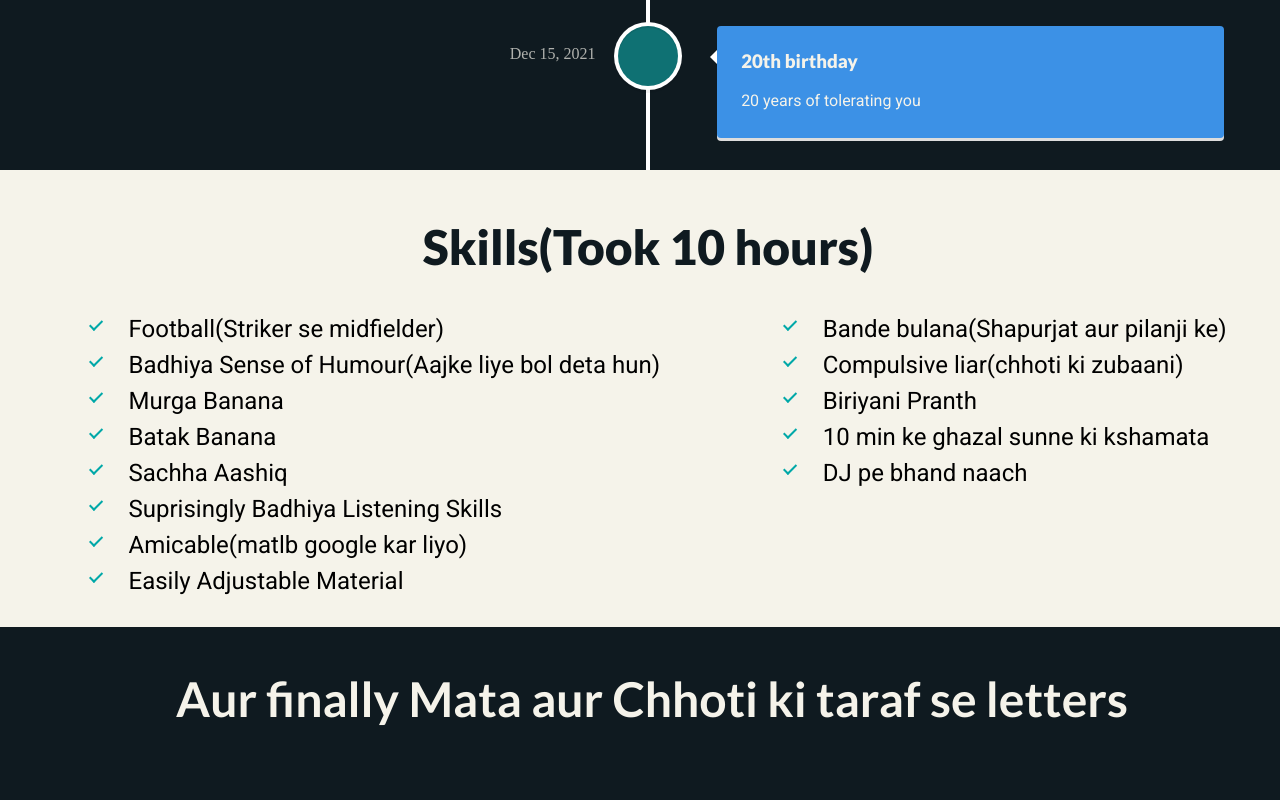
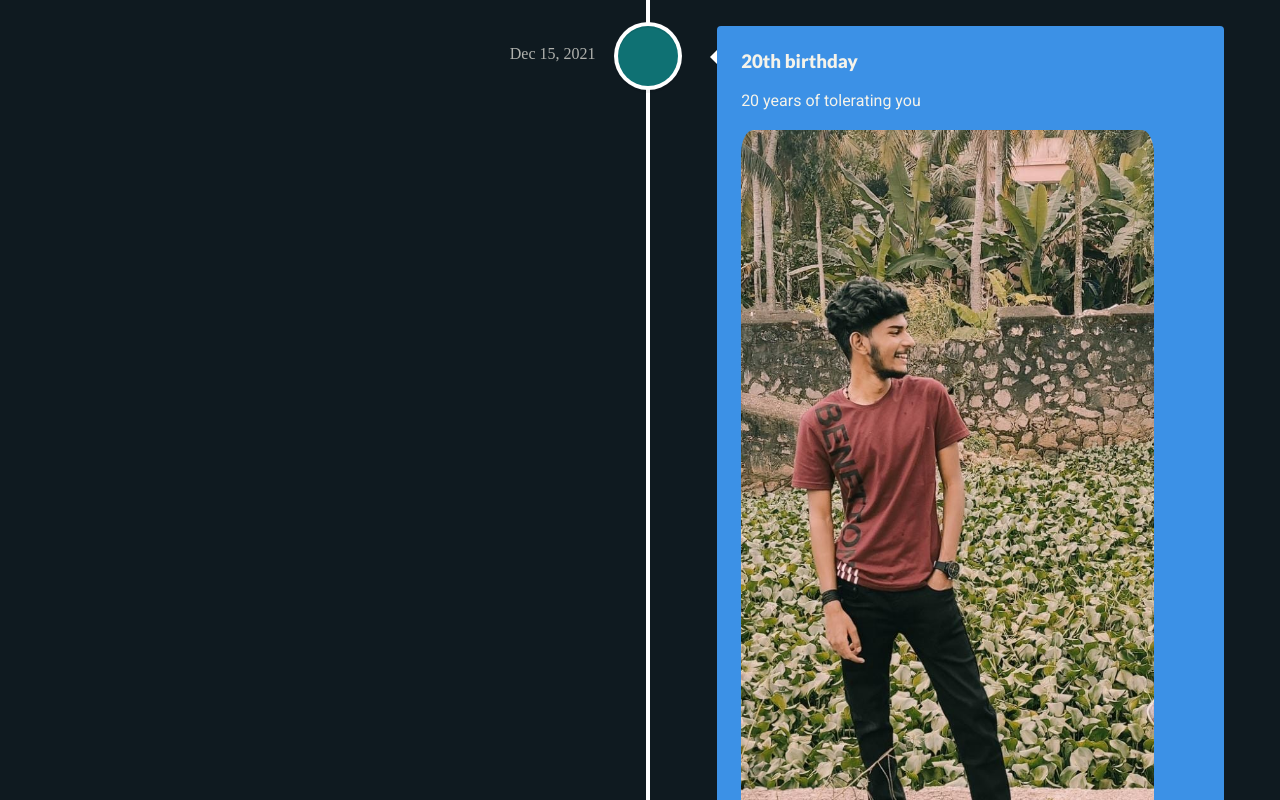
Before and after one commit to Adarshkumar03/shopping-cart, a React (Create React App) app: page / in a window 1280 px wide. Shown: the part 7440-8240 px from the top of the page. Built offline with nearby package versions, Linux system fonts and the light colour scheme.

Commit message:
birthday-site almo fin

```diff
--- a/src/Timeline.js
+++ b/src/Timeline.js
@@ -10,6 +10,7 @@ import indiaGate from "./indiaGate.jpeg";
 import SNClg from "./SNClg.jpeg";
 import amritsar from "./amritsar.jpeg";
 import agra from "./agra.jpeg";
+import current from "./current.jpeg";
 
 const Timeline = () => {
   return <section className="timeline">
@@ -156,6 +157,7 @@ const Timeline = () => {
     <p className="timeline-content">
       20 years of tolerating you
     </p>
+    <img className="timeline-img" src={current} alt=""/>
   </VerticalTimelineElement>
 </VerticalTimeline>
   </section>
```
Also changed, not shown: src/current.jpeg (added).
